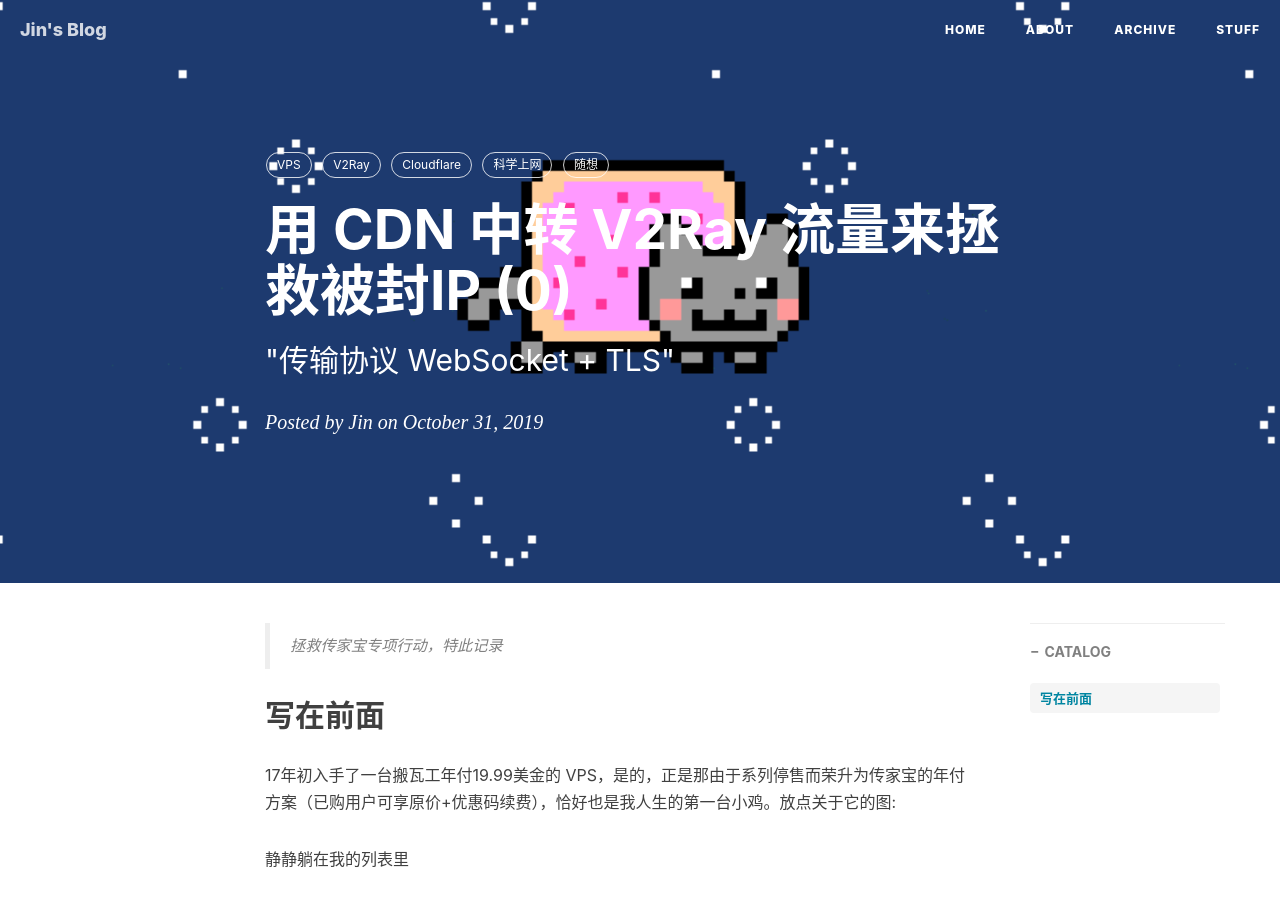
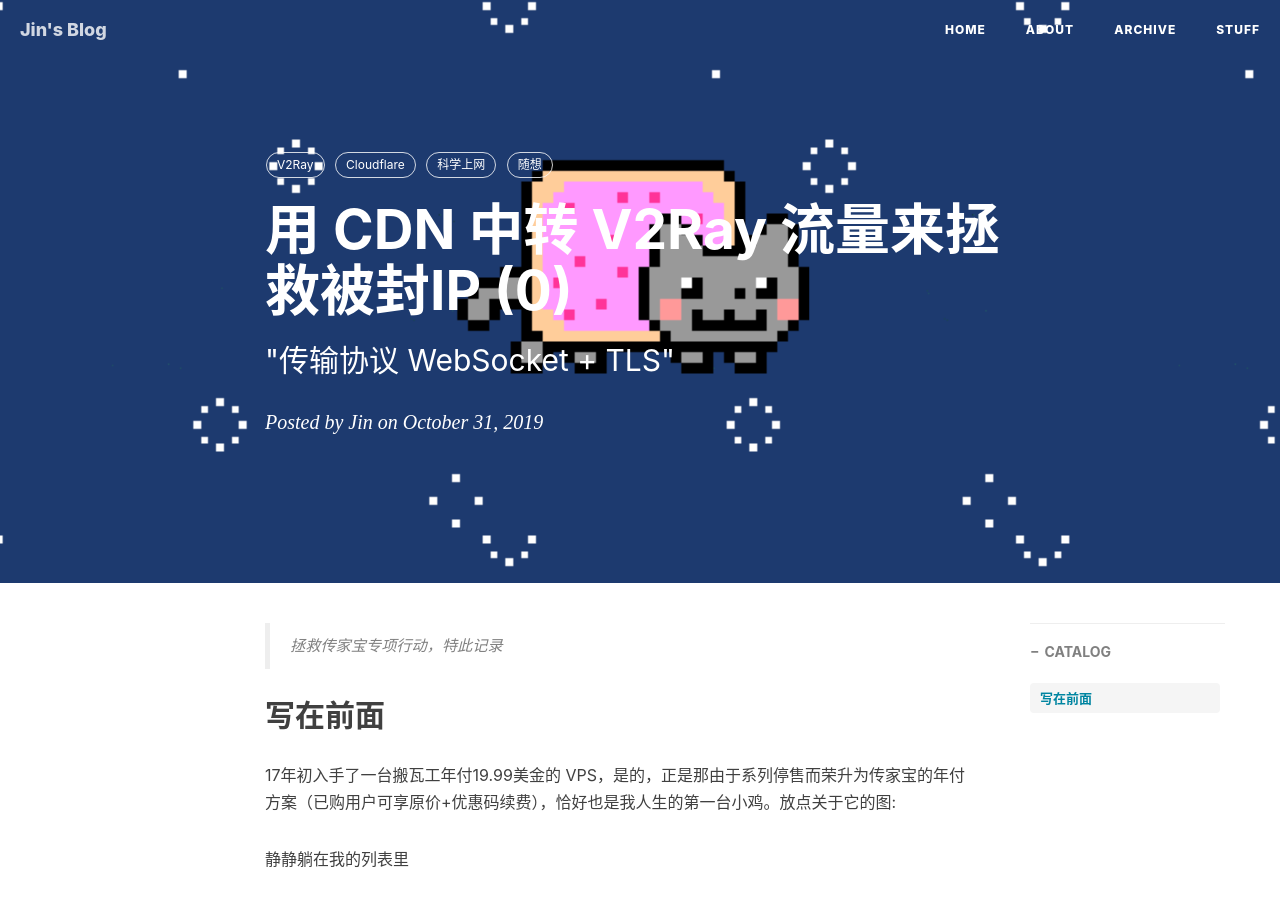
Before and after one commit to yanxxjin/yanxxjin.github.io, a Jekyll site: the page built from _posts/2019-10-31-cdn-v2ray.md, in a window 1280 px wide and 900 px high. Built offline with Jekyll 4.4.1, drawn with Linux system fonts in a browser that asks for light colours; nearby versions of some CDN libraries; comment, search, counter and statistics services are not loaded.

Commit message:
Update 2019-10-31-cdn-v2ray.md

```diff
--- a/_posts/2019-10-31-cdn-v2ray.md
+++ b/_posts/2019-10-31-cdn-v2ray.md
@@ -7,7 +7,6 @@
 header-img: img/wolf.png
 catalog: true
 tags:
-  - VPS
   - V2Ray
   - Cloudflare
   - 科学上网
```
